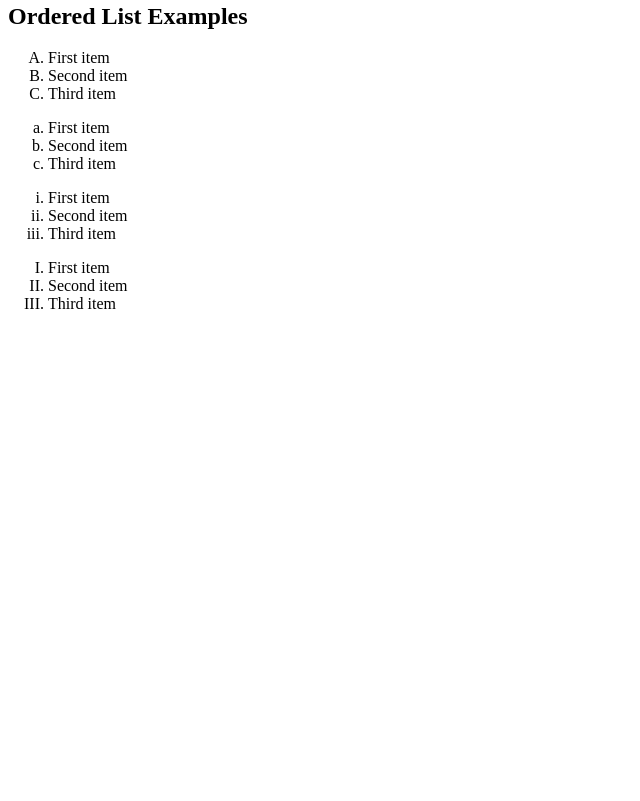
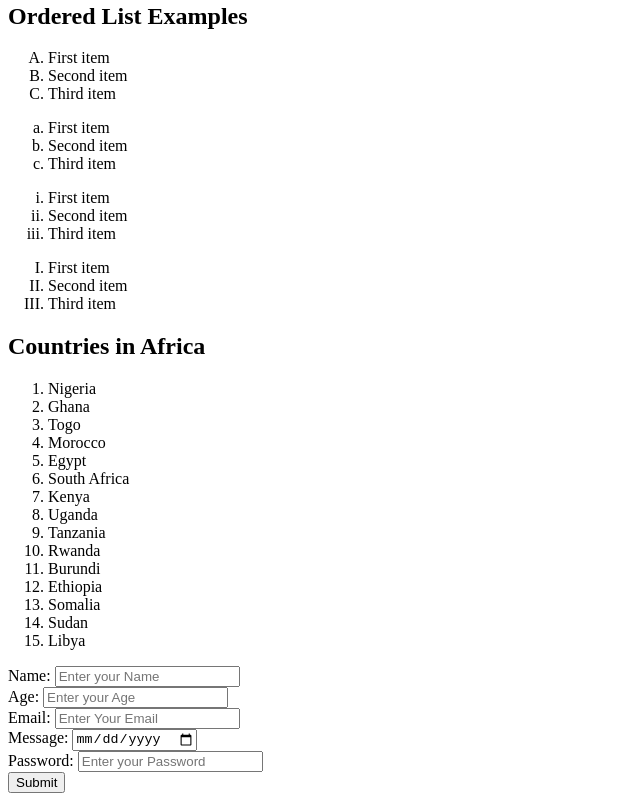
Before and after one commit to ogidantofunmi230-design/Front-end-Class-1, a plain HTML site: page Exercise 4.html in a window 1280 px wide. Shown: the part 313-1114 px from the top of the page, without its empty margins (0-640 px from the left). Before the commit the page ends 800 px from the top, so only its background shows below. Drawn offline with Linux system fonts and the light colour scheme.

Commit message:
picknic.html

```diff
--- a/Exercise 4.html
+++ b/Exercise 4.html
@@ -47,5 +47,50 @@
         <li>Second item</li>
         <li>Third item</li>
     </ol>
+
+    <h2> Countries in Africa </h2>
+    <ol>
+        <li>Nigeria</li>
+        <li>Ghana</li>
+        <li>Togo</li>
+        <li>Morocco</li>
+        <li>Egypt</li>
+        <li>South Africa</li>
+        <li>Kenya</li>
+        <li>Uganda</li>
+        <li>Tanzania</li>
+        <li>Rwanda</li>
+        <li>Burundi</li>
+        <li>Ethiopia</li>
+        <li>Somalia</li>
+        <li>Sudan</li>
+        <li>Libya</li>
+    </ol>
+
+    <form>
+    <div>
+        <label for="Name">Name:</label>
+    <input type="text" placeholder="Enter your Name">
+    </div>
+    <div>
+        <label for="age">Age:</label>
+    <input type="number" placeholder="Enter your Age">
+    </div>
+    <div>
+        <label for="email"> Email:</label>
+    <input type="email" placeholder="Enter Your Email">
+    </div>
+    <div>
+    <label for="date"> Message:</label>
+    <input type="date" placeholder="Enter your Date of Birth">
+    </div>
+    <div>
+    <label for="password"> Password:</label>
+    <input type="password" placeholder="Enter your Password">
+    </div>
+    <div>
+    <button type="submit"> Submit </button>
+    </div>
+    </form>
 </body>
 </html>
```
